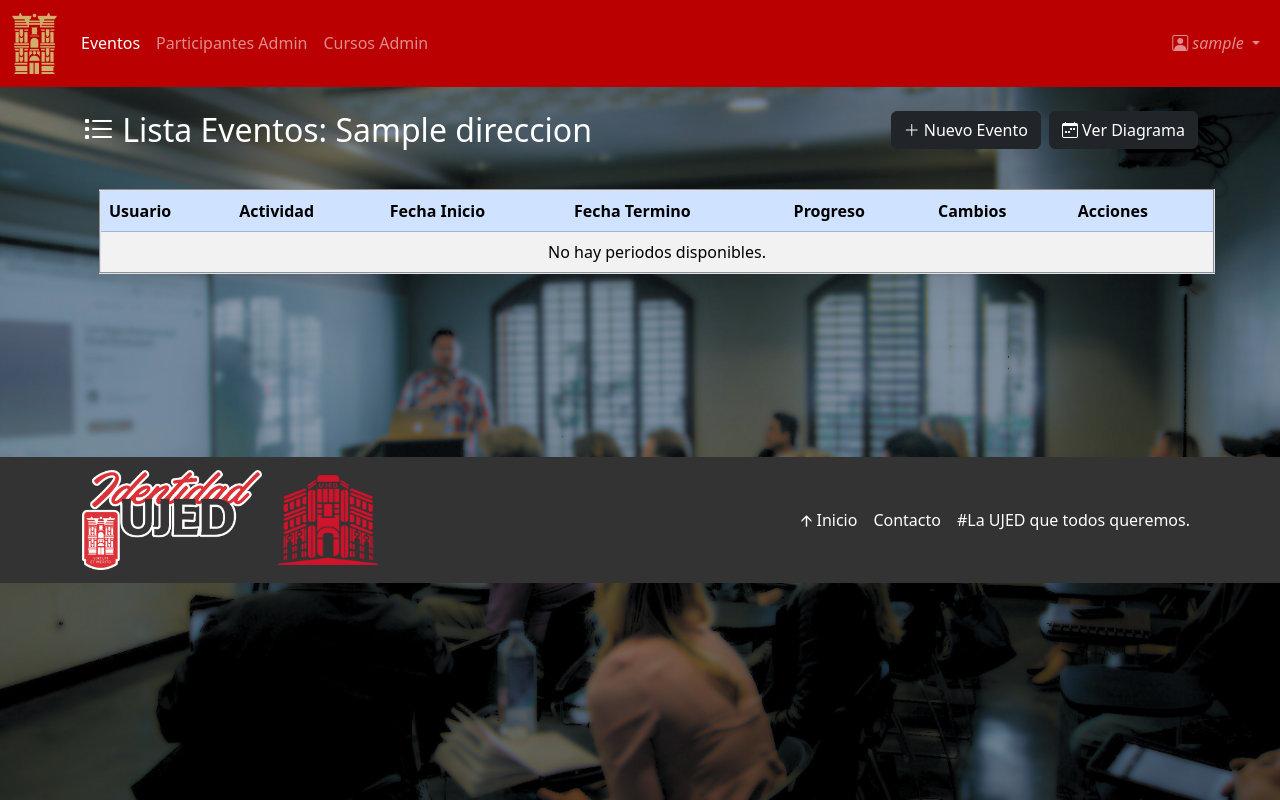
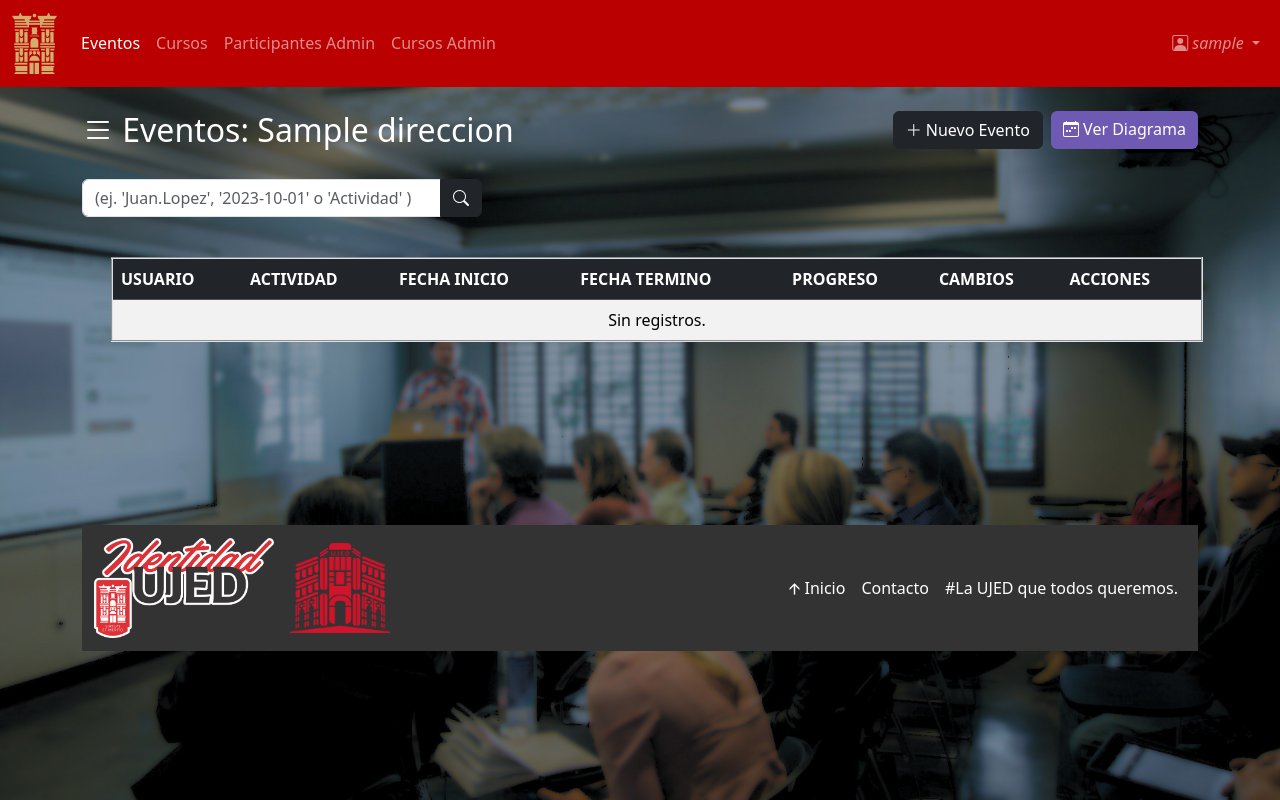
Before and after one commit to dev-ujed/ssga-digital, a Django app: page /listar_eventos/ in a window 1280 px wide. Run offline with Django 3.2, Linux system fonts and the light colour scheme; a user stored in the database is signed in; tables that the repository leaves empty hold one stand-in row (values such as "Sample post"); data that the repository does not hold is empty; some libraries are stand-ins or nearby versions.

Commit message:
actulizacion en eventos y cursos

```diff
--- a/api/models.py
+++ b/api/models.py
@@ -41,12 +41,23 @@ class Evento(models.Model):
         return self.actividad
 
     def progreso(self):
+        hoy = date.today()
+
+        # Caso: Evento de un solo día
+        if self.fecha_inicio == self.fecha_fin:
+            return 100 if hoy >= self.fecha_inicio else 0
+
+        # Caso: Fechas inválidas (fin antes de inicio)
         total_dias = (self.fecha_fin - self.fecha_inicio).days
-        # print(total_dias)
-        if total_dias <= 0:  # Manejo de errores para fechas inválidas
+        if total_dias <= 0:
             return 0
-        dias_transcurridos = (min(self.fecha_fin, date.today()) - self.fecha_inicio).days
-        return max(0, min((dias_transcurridos / total_dias) * 100, 100))
+
+        # Cálculo normal para eventos de múltiples días
+        dias_transcurridos = (min(self.fecha_fin, hoy) - self.fecha_inicio).days
+        dias_transcurridos = max(0, dias_transcurridos)  # Evitar negativos
+        porcentaje = (dias_transcurridos / total_dias) * 100
+
+        return min(porcentaje, 100)  # Limitar a 100%
 
     @property
     def dias_restantes(self):
--- a/cursos/forms.py
+++ b/cursos/forms.py
@@ -107,9 +107,12 @@ class ProfileForm(forms.ModelForm):
             }),
             'nombre': forms.TextInput(attrs={
                 'class': 'form-control',
+                'placeholder': 'Ej: Juan Carlos'
+
             }),
             'apellido': forms.TextInput(attrs={
                 'class': 'form-control',
+                'placeholder': 'Ej: Pérez Gómez'
             }),
 
         }
--- a/cursos/templates/editar_curso.html
+++ b/cursos/templates/editar_curso.html
@@ -14,8 +14,8 @@
           }
 </style>
 
-<div class="container d-flex justify-content-center" style="margin-top: 50px;">
-    <div class="card mb-3 text-center" style="max-width: 900px;">
+<div class="container justify-content-center" style="margin-top: 50px;">
+    <div class="card text-center">
         <div class="card-body">
             <h2 class="card-title">
                 <i class="bi bi-pencil-fill"></i>
--- a/frontend/templates/eventos.html
+++ b/frontend/templates/eventos.html
@@ -15,32 +15,66 @@
     h2{
         color: #fff;
     }
+
+    .btn-calendario{
+        background-color: #6f5ab3;
+        color: white;
+        border: none;
+    }
+    .btn-calendario:hover {
+        background-color: #5a4a9f;
+        color: white;
+    }
+    .search-container {
+        margin: 20px 0;
+        max-width: 400px;
+    }
 </style>
 
 <div class="container mt-4">
     <div class="d-flex flex-column flex-md-row justify-content-between align-items-start mb-4">
-           <h2 class="mb-3 mb-md-0"><i class="bi bi-list-task"></i> Lista Eventos: {{ user.perfil.departamento }}</h2>
+           <h2 class="mb-3 mb-md-0"><i class="bi bi-list"></i> Eventos: {{ user.perfil.departamento }}</h2>
            <div class="d-flex flex-column flex-sm-row gap-2">
                <a class="btn btn-dark btn-md" href="{% url 'nuevo_evento' %}">
                    <i class="bi bi-plus-lg"></i> Nuevo Evento
                </a>
-               <a class="btn btn-dark btn-md" href="{% url 'calendar' %}">
+               <a class="btn btn-calendario btn-md" href="{% url 'calendar' %}">
                    <i class="bi bi-calendar-week"></i> Ver Diagrama
                </a>
            </div>
        </div>
 </div>
+
+<div class="container" style="margin-top: 30px;">  <!-- Reducido el margen superior -->
+    <!-- Barra de Búsqueda -->
+    <div class="search-container">
+        <form method="get" action="" class="mb-4">
+            <div class="input-group">
+                <input
+                    type="text"
+                    name="q"
+                    class="form-control"
+                    placeholder="(ej. 'Juan.Lopez', '2023-10-01' o 'Actividad' )"
+                    value="{{ search_term }}"
+                >
+                <button type="submit" class="btn btn-dark">
+                    <i class="bi bi-search"></i>
+                </button>
+            </div>
+        </form>
+</div>
+
 <div class="container" style="margin-top: 40px;">
     <table class="table table-striped table-hover" border="2" style="margin: 17px;">
         <thead>
-            <tr class="table-primary">
-                <th>Usuario</th>
-                <th>Actividad</th>
-                <th>Fecha Inicio</th>
-                <th>Fecha Termino</th>
-                <th>Progreso</th>
-                <th>Cambios</th>
-                <th>Acciones</th>
+            <tr class="table-dark">
+                <th>USUARIO</th>
+                <th>ACTIVIDAD</th>
+                <th>FECHA INICIO</th>
+                <th>FECHA TERMINO</th>
+                <th>PROGRESO</th>
+                <th>CAMBIOS</th>
+                <th>ACCIONES</th>
             </tr>
         </thead>
         <tbody>
@@ -60,26 +94,34 @@
                         Sin cambios recientes
                     {% endif %}
                 </td>
+                <!-- ... código anterior ... -->
                 <td>
+                    {% if user == i.usuario or user.is_superuser %}
                         <form method="POST" action="{% url 'eliminar_evento' i.pk %}" id="form-eliminar-{{ i.pk }}">
                             {% csrf_token %}
+                            <div class="btn-group" role="group">
                                 <button
                                     type="button"
-                            class="btn btn-danger btn-sm"
+                                    class="btn btn-outline-danger btn-sm"
                                     data-nombre="{{ i.actividad|escapejs }}"
                                     data-pk="{{ i.pk }}"
                                     onclick="confirmarEliminacion(this.dataset.nombre, this.dataset.pk)">
-                            <i class="bi bi-calendar2-x"></i>
+                                    <i class="bi bi-journal-x"></i>
                                 </button>
-                        <a href="{% url 'editar_evento' i.id %}" class="btn btn-primary btn-sm action-btn">
-                            <i class="bi bi-pencil"></i>
+                                <a href="{% url 'editar_evento' i.id %}" class="btn btn-outline-secondary btn-sm action-btn">
+                                    <i class="bi bi-pencil-square"></i>
                                 </a>
+                            </div>
                         </form>
+                    {% else %}
+                        <span class="text-muted small">Solo el creador puede modificar</span>
+                    {% endif %}
                 </td>
+                <!-- ... código posterior ... -->
             </tr>
         {% empty %}
             <tr>
-                <td colspan="9" class="text-center">No hay periodos disponibles.</td>
+                <td colspan="9" class="text-center">Sin registros.</td>
             </tr>
         {% endfor %}
         </tbody>
--- a/frontend/templates/layouts/header.html
+++ b/frontend/templates/layouts/header.html
@@ -22,6 +22,12 @@
                         <a class="nav-link {% if request.resolver_match.url_name == 'eventos' %}active{% endif %}"
                            href="{% url 'eventos' %}">
                             Eventos
+                        </a>
+                    </li>
+                    <li class="nav-item">
+                        <a class="nav-link {% if request.resolver_match.url_name == 'cursos' %}active{% endif %}"
+                           href="{% url 'cursos' %}">
+                            Cursos
                         </a>
                     </li>
                     {% if user.is_staff %}
--- a/frontend/templates/layouts/main.html
+++ b/frontend/templates/layouts/main.html
@@ -9,7 +9,7 @@
     <script src="https://cdn.jsdelivr.net/npm/fullcalendar@6.1.5/locales/es.global.min.js"></script>
     <link rel="stylesheet" href="https://cdn.jsdelivr.net/npm/bootstrap-icons@1.8.1/font/bootstrap-icons.css">
     <link rel="stylesheet" href="{% static 'css/styles.css' %}">
-    <title>Index</title>
+    <title>DIGITALSSGA</title>
 </head>
 <body>
 
--- a/frontend/views.py
+++ b/frontend/views.py
@@ -15,6 +15,10 @@ from django.http import JsonResponse
 from django.contrib import messages
 from django.utils.decorators import method_decorator
 from django.contrib.auth.decorators import login_required
+from django.db.models import Q  # Para búsquedas más complejas
+from django.http import Http404
+from django.contrib import messages
+from django.shortcuts import redirect
 
 
 # Create your views here.
@@ -107,10 +111,27 @@ class EventosListView(ProfileRequiredMixin, ListView):
     context_object_name = 'eventos'
 
     def get_queryset(self):
+        # Base: Eventos del departamento del usuario + optimización
         direccion = self.request.user.perfil.departamento
-        return Evento.objects.filter(
+        queryset = Evento.objects.filter(
             usuario__perfil__departamento=direccion
         ).select_related('usuario')
+
+        # Búsqueda (si existe 'q')
+        query = self.request.GET.get('q')
+        if query:
+            queryset = queryset.filter(
+                Q(actividad__icontains=query) |
+                Q(usuario__username__icontains=query) |
+                Q(fecha_inicio__icontains=query) |
+                Q(fecha_fin__icontains=query)
+            )
+        return queryset
+
+    def get_context_data(self, **kwargs):
+        context = super().get_context_data(**kwargs)
+        context['search_term'] = self.request.GET.get('q', '')
+        return context
 
 
 @method_decorator(login_required, name='dispatch')
@@ -119,8 +140,20 @@ class EliminarEventoView(ProfileRequiredMixin, DeleteView):
     template_name = 'confirmar_eliminacion.html'
     success_url = reverse_lazy('eventos')
 
-    def get_queryset(self):
-        return super().get_queryset().filter(usuario=self.request.user)
+    def get_object(self, queryset=None):
+        evento = super().get_object(queryset)
+        # Verificar si el usuario es el creador o superusuario
+        if self.request.user != evento.usuario and not self.request.user.is_superuser:
+            messages.error(self.request, 'No tienes permiso para eliminar este evento')
+            raise Http404("Acceso denegado")
+        return evento
+
+    def dispatch(self, request, *args, **kwargs):
+        try:
+            return super().dispatch(request, *args, **kwargs)
+        except Http404:
+            # Capturamos el error para redirigir en lugar de mostrar 404
+            return redirect(self.success_url)
 
 
 @method_decorator(login_required, name='dispatch')
@@ -130,8 +163,20 @@ class EventoUpdateView(ProfileRequiredMixin, UpdateView):
     form_class = EventoForm
     success_url = reverse_lazy('eventos')
 
-    def get_queryset(self):
-        return super().get_queryset().filter(usuario=self.request.user)
+    def get_object(self, queryset=None):
+        evento = super().get_object(queryset)
+        # Verificar si el usuario es el creador o superusuario
+        if self.request.user != evento.usuario and not self.request.user.is_superuser:
+            messages.error(self.request, 'No tienes permiso para editar este evento')
+            raise Http404("Acceso denegado")
+        return evento
+
+    def dispatch(self, request, *args, **kwargs):
+        try:
+            return super().dispatch(request, *args, **kwargs)
+        except Http404:
+            # Capturamos el error para redirigir en lugar de mostrar 404
+            return redirect(self.success_url)
 
 
 @method_decorator(login_required, name='dispatch')
```
Also changed, not shown: cursos/templates/usuarios_por_curso.html (+4 -4 lines). Lines whose indentation alone changed are shown as unchanged.
